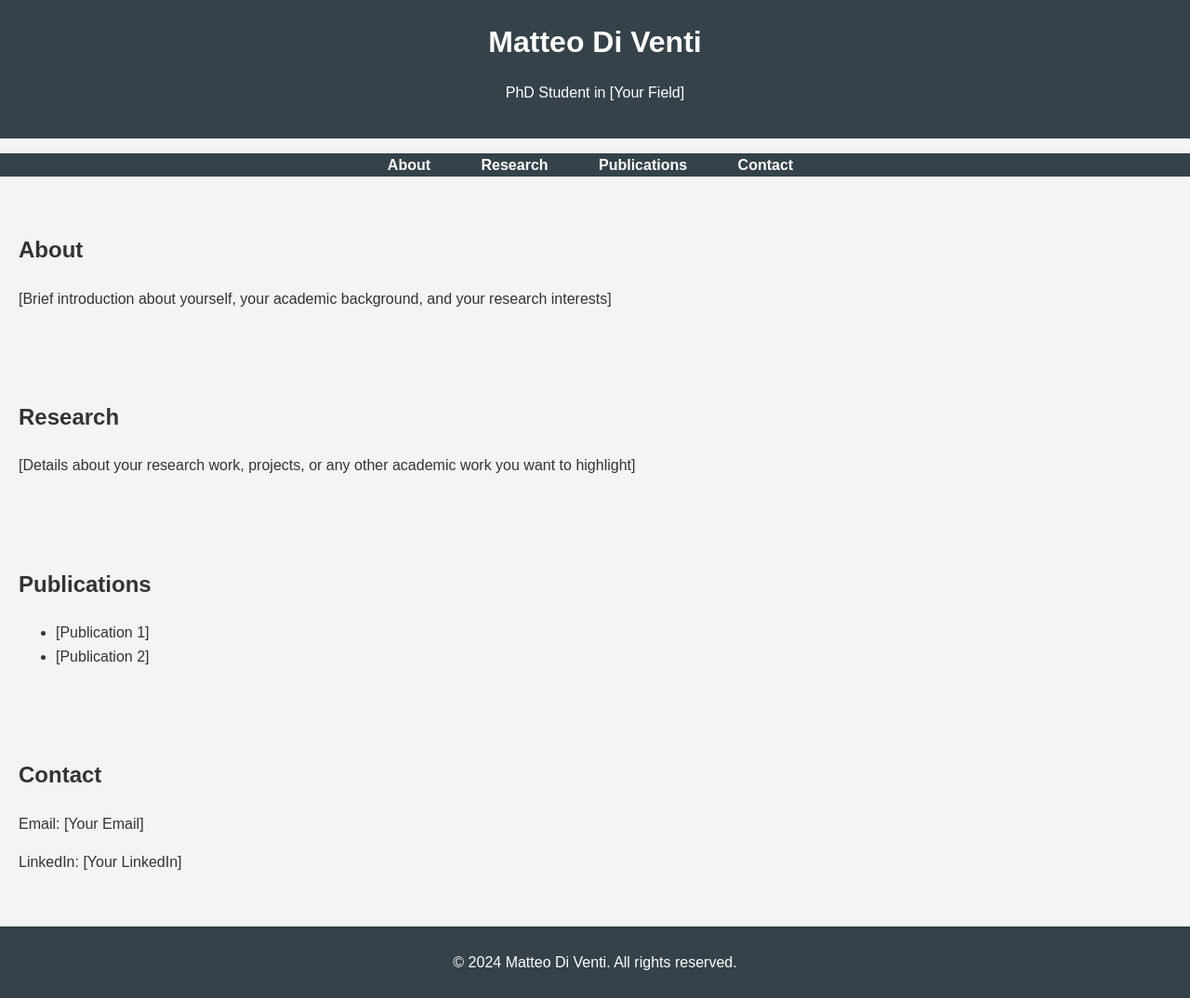
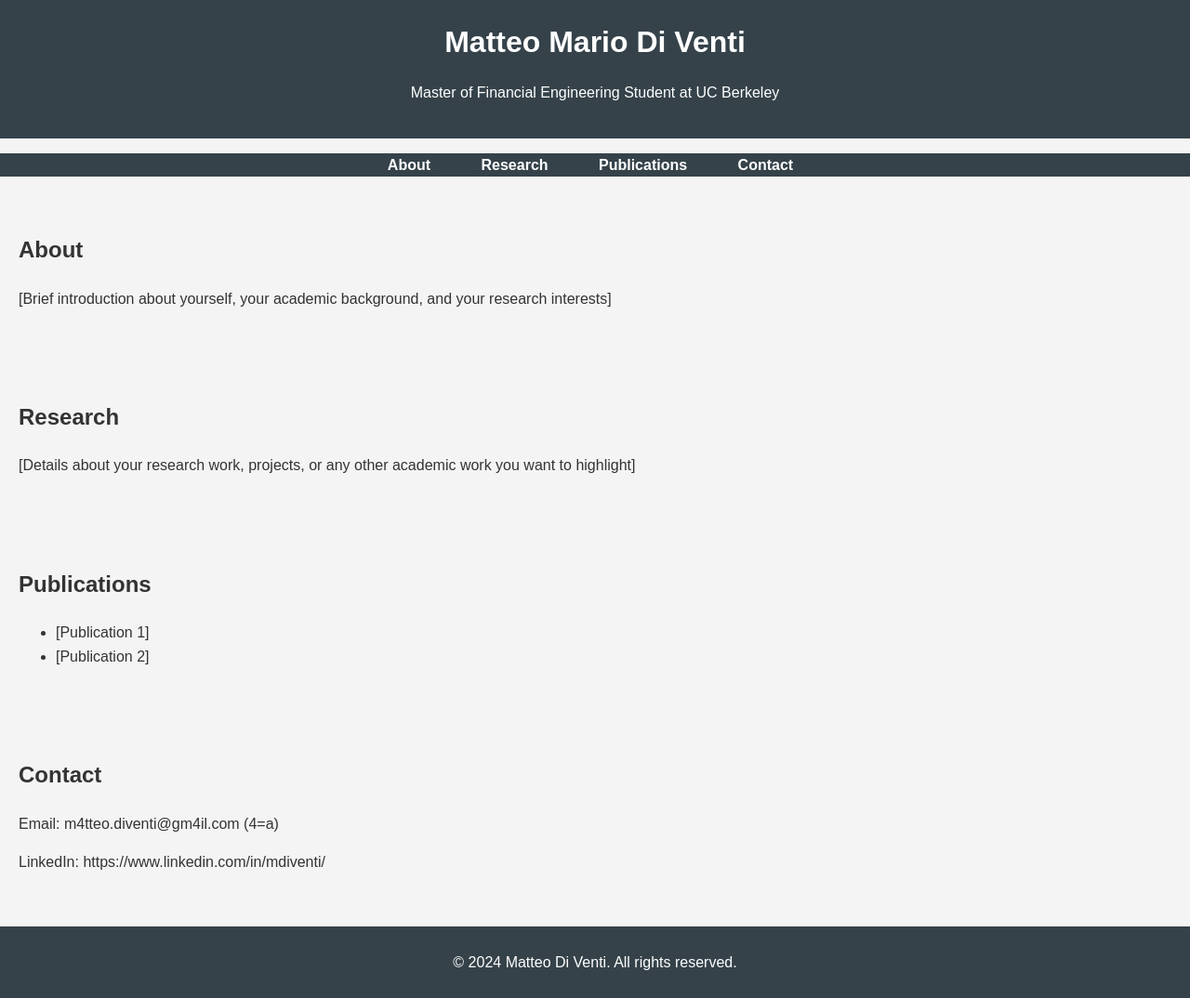
Before and after one commit to MatteoMarioDiVenti/MatteoMarioDiVenti.github.io, a plain HTML site: page index.html in a window 1280 px wide. Shown: the whole page at 93% size. Drawn offline with Linux system fonts and the light colour scheme.

Commit message:
Update index.html

```diff
--- a/index.html
+++ b/index.html
@@ -3,13 +3,13 @@
 <head>
     <meta charset="UTF-8">
     <meta name="viewport" content="width=device-width, initial-scale=1.0">
-    <title>Matteo Di Venti - Academic Portfolio</title>
+    <title>Matteo Mario Di Venti - Academic Portfolio</title>
     <link rel="stylesheet" href="css/style.css">
 </head>
 <body>
     <header>
-        <h1>Matteo Di Venti</h1>
-        <p>PhD Student in [Your Field]</p>
+        <h1>Matteo Mario Di Venti</h1>
+        <p>Master of Financial Engineering Student at UC Berkeley</p>
     </header>
 
     <nav>
@@ -42,8 +42,8 @@
 
     <section id="contact">
         <h2>Contact</h2>
-        <p>Email: [Your Email]</p>
-        <p>LinkedIn: [Your LinkedIn]</p>
+        <p>Email: m4tteo.diventi@gm4il.com (4=a)</p>
+        <p>LinkedIn: https://www.linkedin.com/in/mdiventi/</p>
         <!-- Add more contact information if needed -->
     </section>
 
```
